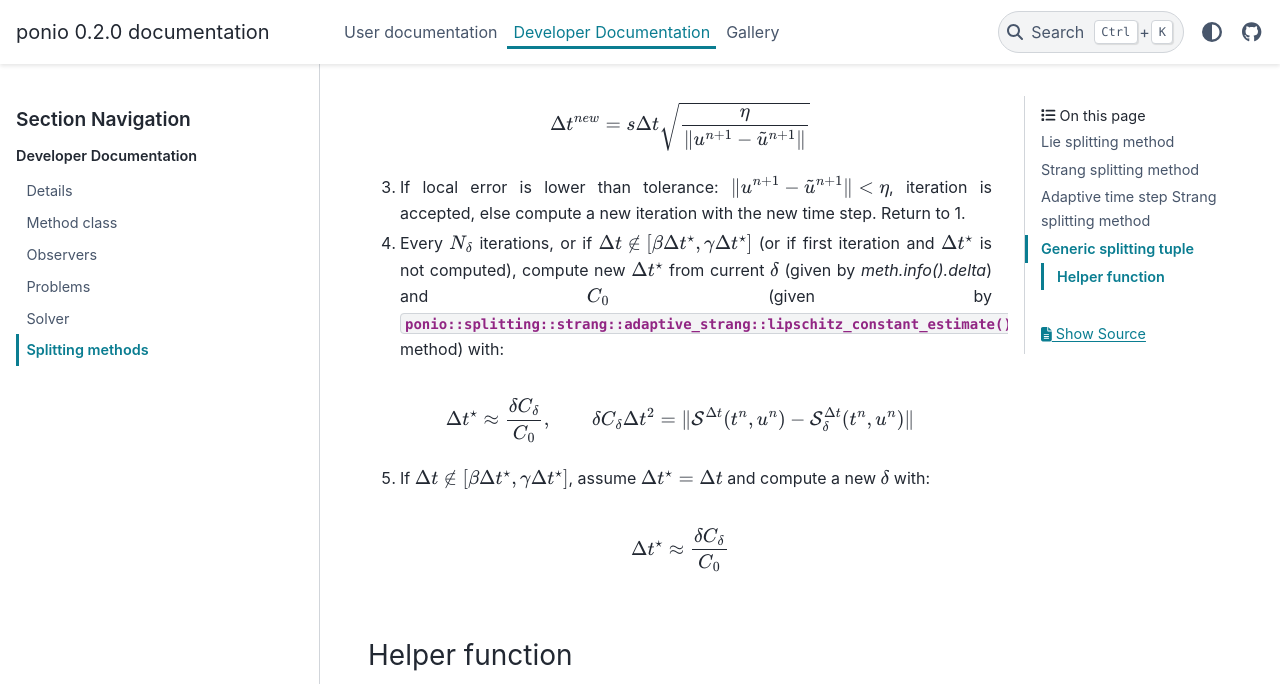
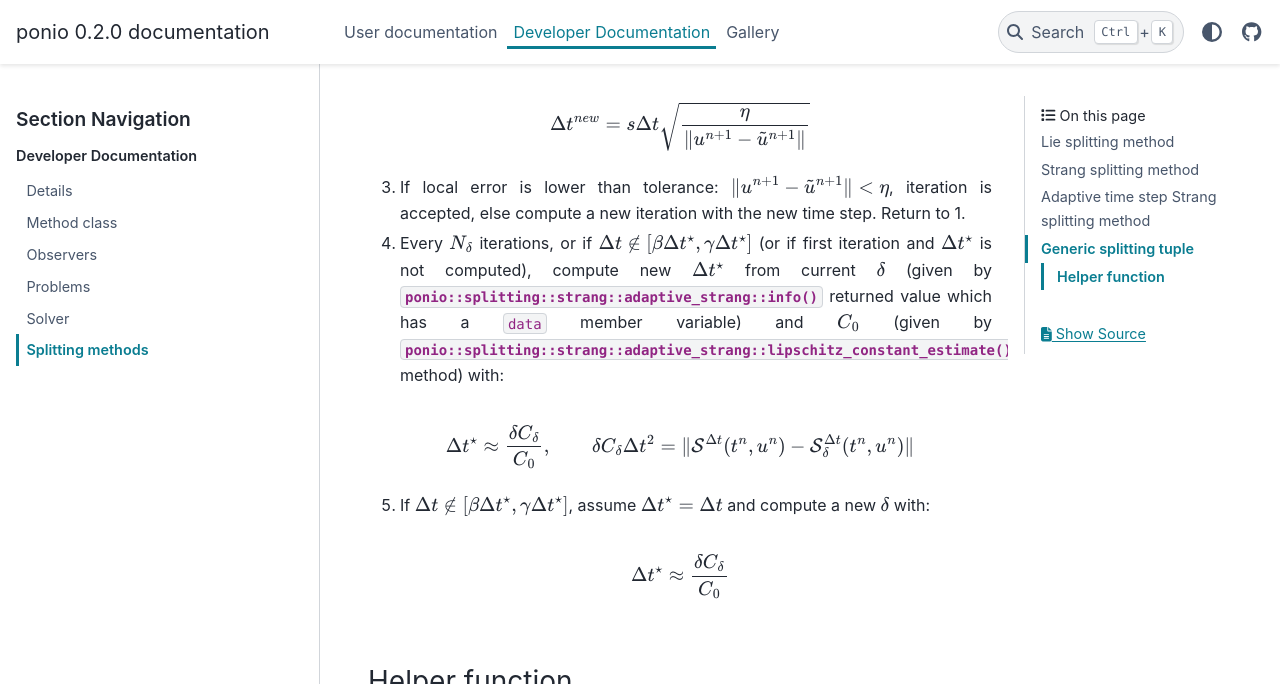
Before and after one commit to hpc-maths/ponio, a Sphinx documentation site: the page built from ponio/doc/source/api/splitting.rst, in a window 1280 px wide and 900 px high, scrolled down 2250 px, cut to the strip 0-684 px from the top of the window. Built offline with Sphinx 7.4.7 and the PyData theme 0.15.4, drawn with Linux system fonts in a browser that asks for light colours; pages that are not in the unit, such as notebooks, are missing from menus; cross-references to code outside the pages are shown as plain code.

Commit message:
improve doc

```diff
--- a/ponio/doc/source/api/splitting.rst
+++ b/ponio/doc/source/api/splitting.rst
@@ -100,7 +100,7 @@ The difficulty in adaptive time step Strang splitting method is to find a good s
    \Delta t^{new} = s \Delta t \sqrt{\frac{\eta}{\| u^{n+1} - \tilde{u}^{n+1} \|}}
 
 3. If local error is lower than tolerance: :math:`\| u^{n+1} - \tilde{u}^{n+1} \| < \eta`, iteration is accepted, else compute a new iteration with the new time step. Return to 1.
-4. Every :math:`N_\delta` iterations, or if :math:`\Delta t\not\in[\beta\Delta t^\star, \gamma\Delta t^\star]` (or if first iteration and :math:`\Delta t^\star` is not computed), compute new :math:`\Delta t^\star` from current :math:`\delta` (given by `meth.info().delta`) and :math:`C_0` (given by :cpp:func:`ponio::splitting::strang::adaptive_strang::lipschitz_constant_estimate` method) with:
+4. Every :math:`N_\delta` iterations, or if :math:`\Delta t\not\in[\beta\Delta t^\star, \gamma\Delta t^\star]` (or if first iteration and :math:`\Delta t^\star` is not computed), compute new :math:`\Delta t^\star` from current :math:`\delta` (given by :cpp:func:`ponio::splitting::strang::adaptive_strang::info` returned value which has a ``data`` member variable) and :math:`C_0` (given by :cpp:func:`ponio::splitting::strang::adaptive_strang::lipschitz_constant_estimate` method) with:
 
 .. math::
 
```
